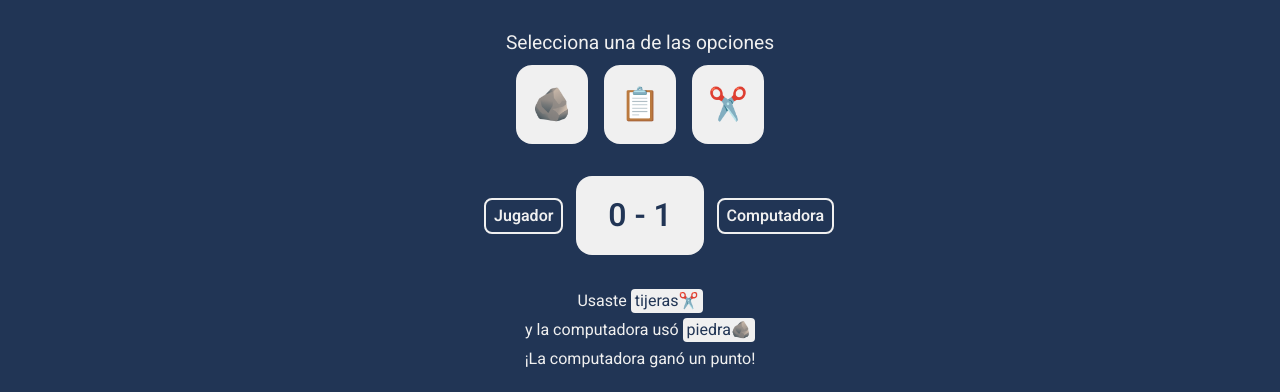
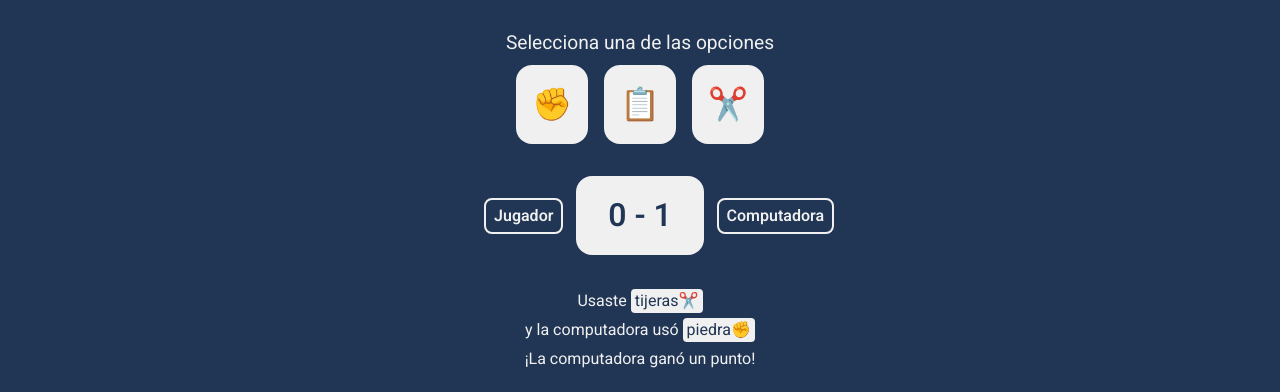
Before and after one commit to nico180301/ProyectoFinalJavaScript-Maldonado, a plain HTML site: page index.html in a window 1280 px wide. Both pictures are taken after a click on the button "✂️". Shown: the part 189-581 px from the top of the page. Drawn offline with nearby package versions, Linux system fonts and the light colour scheme; some packages are replaced by stand-ins of ours; no server answers; a script that the page names is missing.

Commit message:
cambio de emojis

```diff
--- a/index.html
+++ b/index.html
@@ -19,7 +19,7 @@
         <div class="selecciona-las-opciones" id="selecciona-una-opcion">
             <h3>Selecciona una de las opciones</h3>
             <div class="opciones">
-                <button class="opcion" id="piedra🪨">🪨</button>
+                <button class="opcion" id="piedra✊">✊</button>
                 <button class="opcion" id="papel📋">📋</button>
                 <button class="opcion" id="tijeras✂️">✂️</button>
             </div>
@@ -38,7 +38,7 @@
         <div class="mensaje disabled  " id="mensaje">
             <p>
                 Usaste <span class="eleccion" id="eleccion-usuario">papel📋</span><br>
-                y la computadora usó <span class="eleccion" id="eleccion-computadora">piedra🪨</span>
+                y la computadora usó <span class="eleccion" id="eleccion-computadora">piedra✊</span>
             </p>
             <p id="gana-punto">¡Ganaste un punto!</p>
         </div>
--- a/js/app.js
+++ b/js/app.js
@@ -44,7 +44,7 @@ function iniciarTurno(e) {
         const eleccionUsuario = e.currentTarget.id;
 
         // Identificadores más simples: "piedra", "papel" y "tijera"
-        const opciones = ["piedra🪨", "papel📋", "tijeras✂️"];
+        const opciones = ["piedra✊", "papel📋", "tijeras✂️"];
 
         // Validar entrada numérica
         if (!opciones.includes(eleccionUsuario)) {
```
